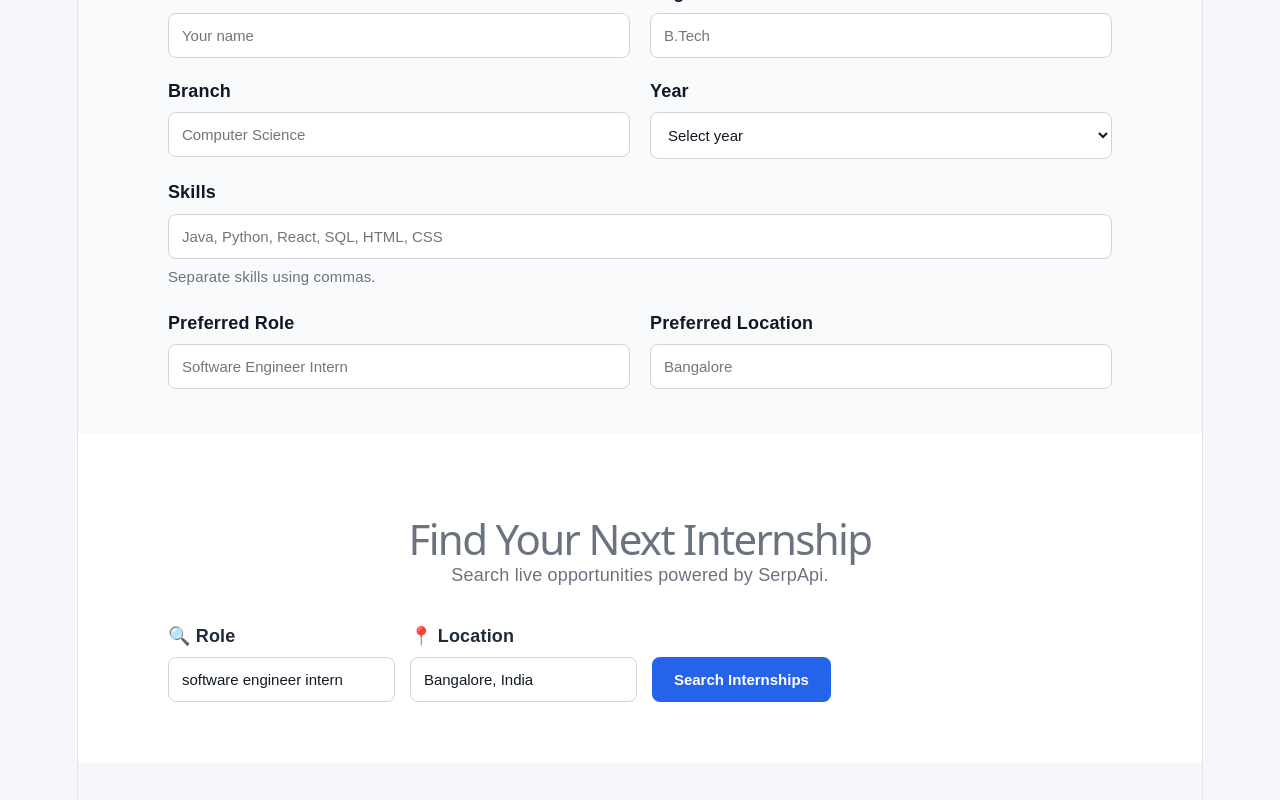
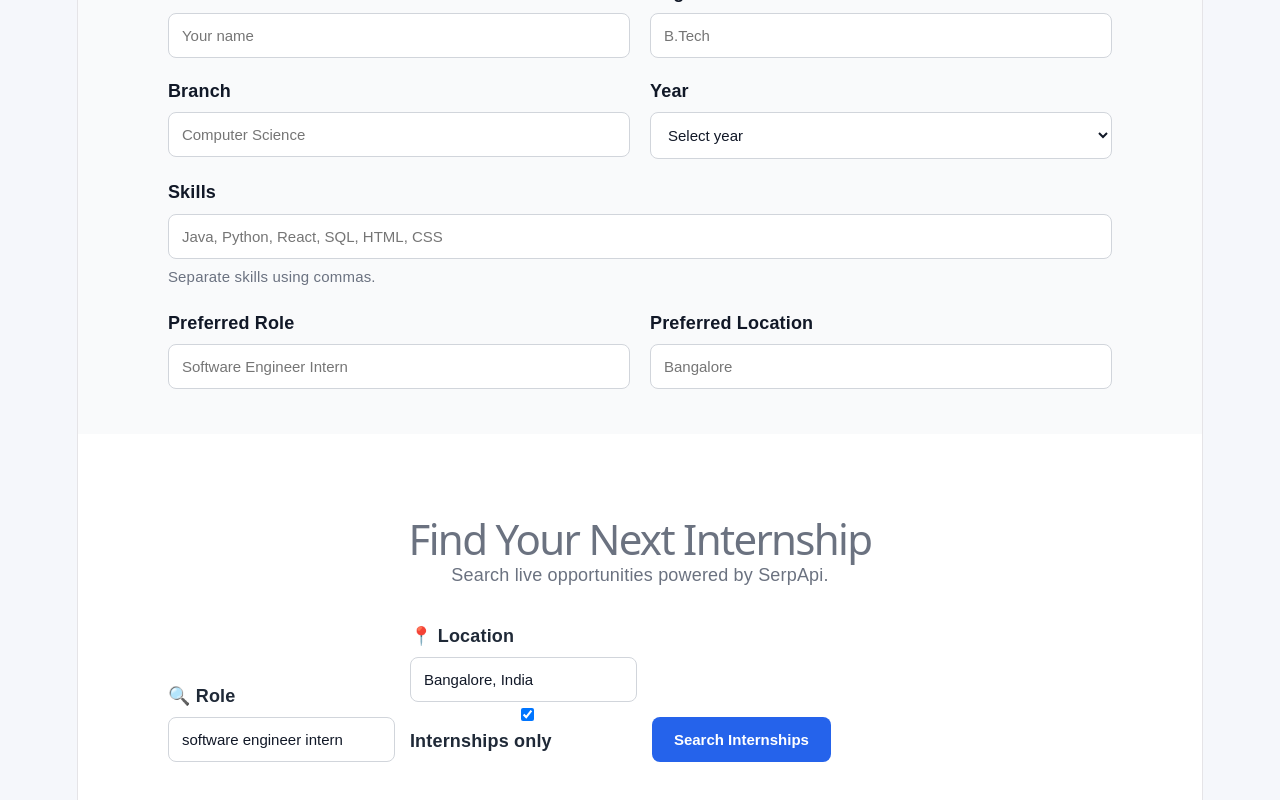
Before and after one commit to Sanskriti029/SkillVoyage, a React app in the folder frontend/: page / in a window 1280 px wide. Shown: the part 272-1072 px from the top of the page. Built offline with nearby package versions, Linux system fonts and the light colour scheme; the HTML template or start-up script is replaced by a standard one.

Commit message:
Add internship filter

```diff
--- a/frontend/src/App.jsx
+++ b/frontend/src/App.jsx
@@ -91,6 +91,7 @@ function App() {
   const [query, setQuery] = useState("software engineer intern");
   const [location, setLocation] = useState("Bangalore, India");
   const [searched, setSearched] = useState(false);
+  const [internshipsOnly, setInternshipsOnly] = useState(true);
 
   // Student profile
   const [profile, setProfile] = useState({
@@ -311,6 +312,14 @@ function App() {
               onChange={(e) => setLocation(e.target.value)}
               placeholder="Bangalore, India"
             />
+            <label className="internship-filter">
+  <input
+    type="checkbox"
+    checked={internshipsOnly}
+    onChange={(e) => setInternshipsOnly(e.target.checked)}
+  />
+  Internships only
+</label>
           </div>
 
 
@@ -357,7 +366,10 @@ function App() {
 
            <div className="job-grid">
 
-  {jobs.map((job, index) => {
+
+    {jobs
+  .filter((job) => !internshipsOnly || job.is_internship)
+  .map((job, index) => {
 
     const match = calculateJobMatch(
       job.description,
```
